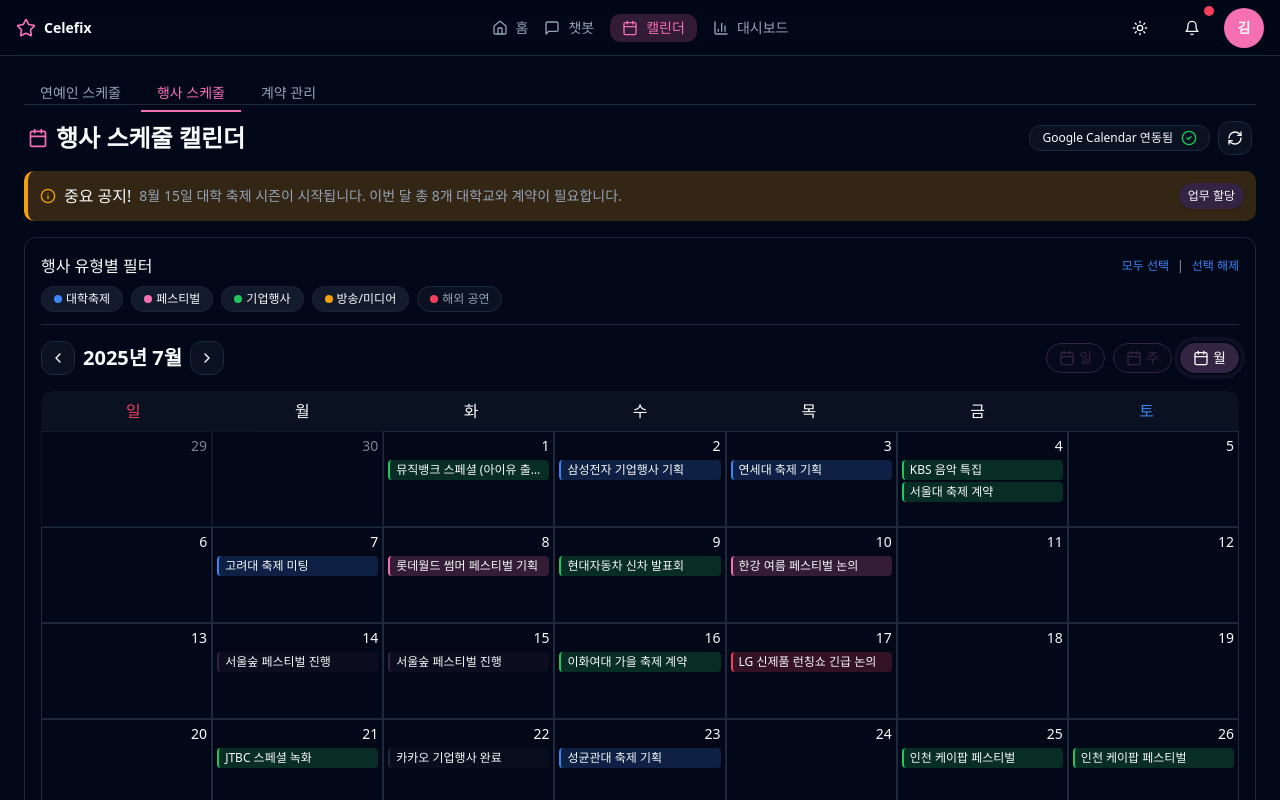
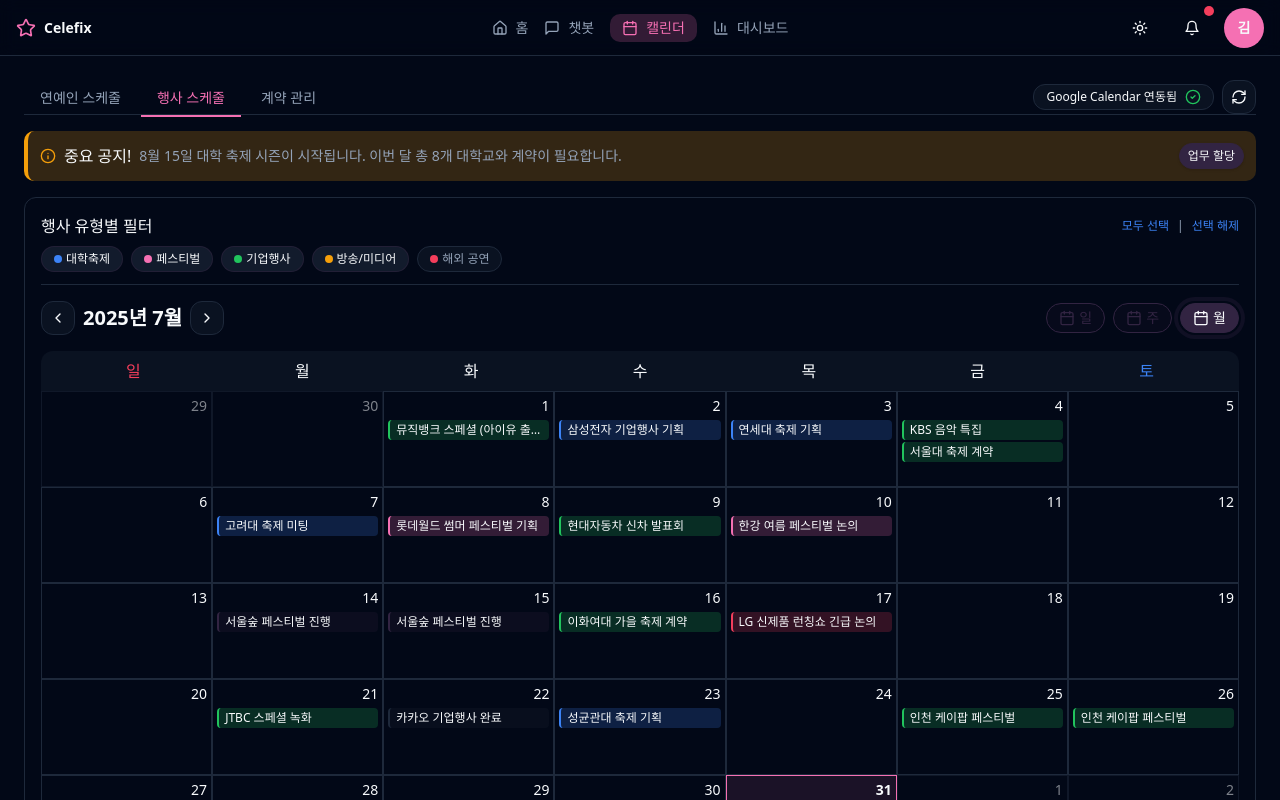
Before and after one commit to lje0722/celefix-auto-agent, a React (Vite) app: page /admin/calendar/events in a window 1280 px wide. Shown: the top 800 px of the page. Built offline with nearby package versions, Linux system fonts and the light colour scheme.

Commit message:
Remove event schedule title
The event schedule title was not removed in the previous commit. This commit removes the title from the event schedule page. The first image was also moved to align with the second image.

```diff
--- a/src/pages/admin/CalendarContracts.tsx
+++ b/src/pages/admin/CalendarContracts.tsx
@@ -19,7 +19,7 @@ const CalendarContracts = () => {
     <div>
       <SEO title="캘린더(계약관리) | Celefix" description="계약 상태 캘린더" />
 
-      <nav aria-label="캘린더 탭" className="border-b mb-4">
+      <nav aria-label="캘린더 탭" className="border-b mb-4 flex items-center justify-between">
         <ul className="flex gap-1">
           <li>
             <NavLink
@@ -64,9 +64,6 @@ const CalendarContracts = () => {
             </NavLink>
           </li>
         </ul>
-      </nav>
-
-      <header className="flex items-center justify-end mb-4 px-1">
         <div className="flex items-center gap-2">
           <div className="flex items-center gap-2 rounded-lg border border-border bg-muted/30 px-3 py-1 text-xs">
             <span>Google Calendar 연동됨</span>
@@ -79,7 +76,8 @@ const CalendarContracts = () => {
             <RefreshCw className="h-4 w-4" />
           </button>
         </div>
-      </header>
+      </nav>
+
 
       <div className="mb-4 flex items-center justify-between rounded-md border-l-4 border-warning bg-warning/20 p-3">
         <div className="flex items-center gap-2">
--- a/src/pages/admin/CalendarEvents.tsx
+++ b/src/pages/admin/CalendarEvents.tsx
@@ -7,7 +7,7 @@ const CalendarEvents = () => {
     <div>
       <SEO title="캘린더(행사) | Celefix" description="행사 일정 캘린더" />
 
-      <nav aria-label="캘린더 탭" className="border-b mb-4">
+      <nav aria-label="캘린더 탭" className="border-b mb-4 flex items-center justify-between">
         <ul className="flex gap-1">
           <li>
             <NavLink to="/admin/calendar/talents" className={({ isActive }) => `px-4 py-2 text-sm font-medium border-b-2 ${isActive ? "border-primary text-primary" : "border-transparent text-muted-foreground hover:text-foreground"}`}>연예인 스케줄</NavLink>
@@ -19,13 +19,8 @@ const CalendarEvents = () => {
             <NavLink to="/admin/calendar/contracts" className={({ isActive }) => `px-4 py-2 text-sm font-medium border-b-2 ${isActive ? "border-primary text-primary" : "border-transparent text-muted-foreground hover:text-foreground"}`}>계약 관리</NavLink>
           </li>
         </ul>
-      </nav>
-
-      <header className="flex items-center justify-between mb-4 px-1">
-        <h1 className="text-2xl font-bold flex items-center"><CalendarIcon className="h-5 w-5 mr-2 text-primary" />행사 스케줄 캘린더</h1>
         <div className="flex items-center gap-2">
           <div className="flex items-center gap-2 rounded-lg border border-border bg-muted/30 px-3 py-1 text-xs">
-            <i className="fab fa-google hidden" aria-hidden />
             <span>Google Calendar 연동됨</span>
             <CheckCircle2 className="h-4 w-4 text-success" aria-hidden />
           </div>
@@ -33,7 +28,8 @@ const CalendarEvents = () => {
             <RefreshCw className="h-4 w-4" />
           </button>
         </div>
-      </header>
+      </nav>
+
 
       <div className="flex items-center justify-between rounded-md border-l-4 border-warning bg-warning/20 p-3 mb-4">
         <div className="flex items-center gap-2">
--- a/src/pages/admin/CalendarTalents.tsx
+++ b/src/pages/admin/CalendarTalents.tsx
@@ -119,7 +119,7 @@ const CalendarTalents: React.FC = () => {
     <div>
       <SEO title="캘린더(연예인) | Celefix" description="연예인 가용 여부 캘린더" />
 
-      <nav aria-label="캘린더 탭" className="border-b mb-4">
+      <nav aria-label="캘린더 탭" className="border-b mb-4 flex items-center justify-between">
         <ul className="flex gap-1">
           <li>
             <NavLink to="/admin/calendar/talents" className={({ isActive }) => `px-4 py-2 text-sm font-medium border-b-2 ${isActive ? "border-primary text-primary" : "border-transparent text-muted-foreground hover:text-foreground"}`}>연예인 스케줄</NavLink>
@@ -131,19 +131,17 @@ const CalendarTalents: React.FC = () => {
             <NavLink to="/admin/calendar/contracts" className={({ isActive }) => `px-4 py-2 text-sm font-medium border-b-2 ${isActive ? "border-primary text-primary" : "border-transparent text-muted-foreground hover:text-foreground"}`}>계약 관리</NavLink>
           </li>
         </ul>
-      </nav>
-
-      <header className="flex items-center justify-end mb-4 px-1">
         <div className="flex items-center gap-2">
           <div className="flex items-center gap-2 rounded-lg border border-border bg-muted/30 px-3 py-1 text-xs">
             <span>Google Calendar 연동됨</span>
             <CheckCircle2 className="h-4 w-4 text-success" aria-hidden />
           </div>
-          <button className="rounded-lg border border-border bg-muted/30 p-2 transition hover:bg-muted/50" aria-label="새로고침">
+          <button className="rounded-lg border border-border bg-muted/30 p-2 transition hover:bg-muted/50" aria-label="새로고침" onClick={onRefresh}>
             <RefreshCw className="h-4 w-4" />
           </button>
         </div>
-      </header>
+      </nav>
+
 
       <div className="flex items-center justify-between rounded-md border-l-4 border-warning bg-warning/20 p-3 mb-4">
         <div className="flex items-center gap-2">
```
